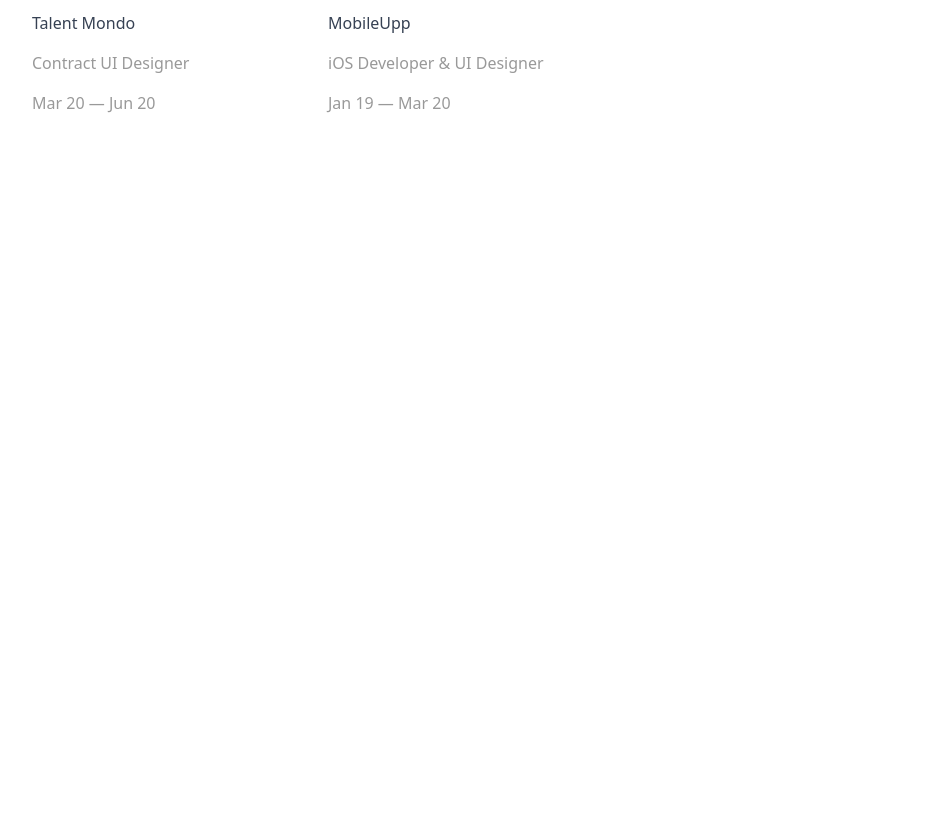
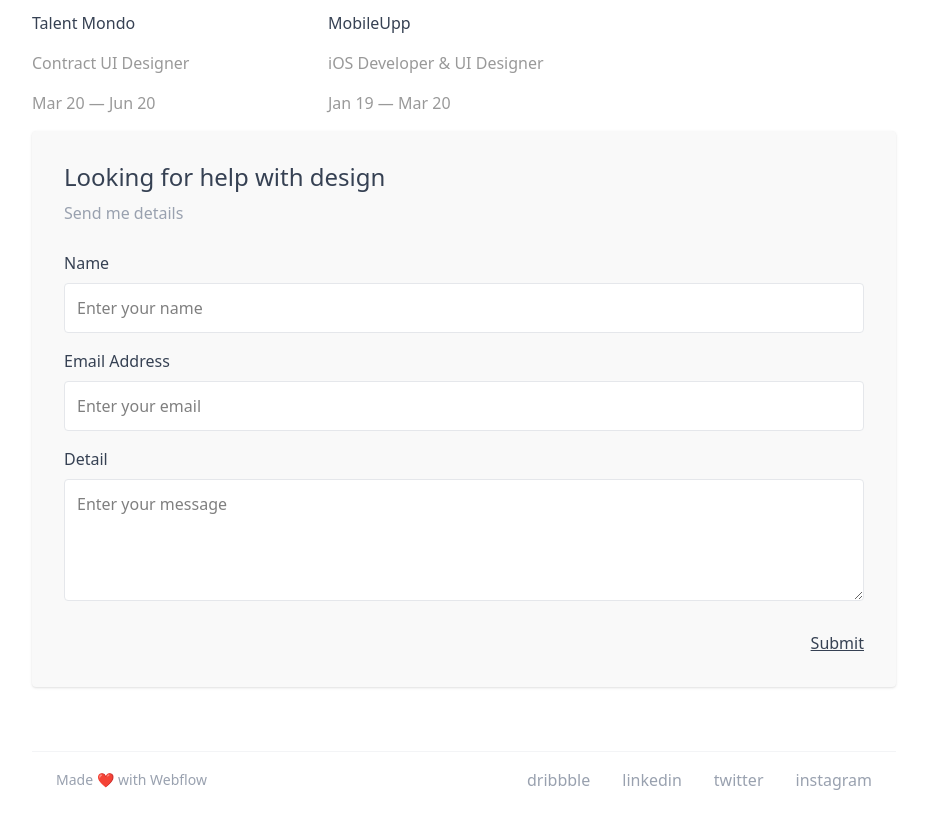
Before and after one commit to aslanliIbrahim/next-portfolio, a Next.js app in the folder portfolio/: page /main in a window 1280 px wide. Shown: the part 1340-2164 px from the top of the page, without its empty margins (176-1101 px from the left). Before the commit the page ends 1487 px from the top, so only its background shows below. Built offline with nearby package versions, Linux system fonts and the light colour scheme.

Commit message:
main page was finished

```diff
--- a/portfolio/app/layout.js
+++ b/portfolio/app/layout.js
@@ -1,5 +1,6 @@
 import { Montserrat } from "next/font/google";
 import "./globals.css";
+import Footer from "@/components/layout/footer";
 
 const montserrat = Montserrat({
   variable: "--font-montserrat",
@@ -14,8 +15,11 @@
 export default function RootLayout({ children }) {
   return (
     <html lang="en">
-      <body className={`${montserrat.variable} antialiased`}>
-        <div className="max-w-4xl mx-auto px-4 py-4">{children}</div>
+      <body
+        className={`${montserrat.variable} antialiased max-w-4xl mx-auto px-4 py-4`}
+      >
+        {children}
+        <Footer />
       </body>
     </html>
   );
--- a/portfolio/app/main/page.jsx
+++ b/portfolio/app/main/page.jsx
@@ -1,5 +1,6 @@
 import Card from "@/components/shared/card";
 import Concept from "@/components/shared/concept";
+import Form from "@/components/shared/form";
 import Title from "@/components/views/title";
 import { projects } from "@/data/projects";
 import { conceptWorks } from "@/data/projects";
@@ -21,6 +22,7 @@
         title="Experience"
         items={experience}
       />
+      <Form />
     </div>
   );
 }
--- a/portfolio/app/page.js
+++ b/portfolio/app/page.js
@@ -2,5 +2,9 @@
 import HomePage from "./main/page";
 
 export default function Home() {
-  return <HomePage />;
+  return (
+    <main>
+      <HomePage />
+    </main>
+  );
 }
--- /dev/null
+++ b/portfolio/components/layout/footer.jsx
@@ -0,0 +1,75 @@
+import Link from "next/link";
+
+export default function Footer() {
+  return (
+    <footer className="py-4 px-6 border-t border-gray-100">
+      {/* Mobile layout (default) */}
+      <div className="flex flex-col items-center space-y-4 md:hidden">
+        <div className="text-gray-400 text-sm flex items-center">
+          Made <span className="text-red-500 mx-1">❤</span> with Webflow
+        </div>
+
+        <div className="flex items-center space-x-6">
+          <Link
+            href="#"
+            className="text-gray-400 hover:text-gray-600 transition-colors"
+          >
+            dribbble
+          </Link>
+          <Link
+            href="#"
+            className="text-gray-400 hover:text-gray-600 transition-colors"
+          >
+            linkedin
+          </Link>
+          <Link
+            href="#"
+            className="text-gray-400 hover:text-gray-600 transition-colors"
+          >
+            twitter
+          </Link>
+          <Link
+            href="#"
+            className="text-gray-400 hover:text-gray-600 transition-colors"
+          >
+            instagram
+          </Link>
+        </div>
+      </div>
+
+      {/* Desktop layout (hidden on mobile) */}
+      <div className="hidden md:flex md:justify-between md:items-center">
+        <div className="text-gray-400 text-sm flex items-center">
+          Made <span className="text-red-500 mx-1">❤</span> with Webflow
+        </div>
+
+        <div className="flex items-center space-x-8">
+          <Link
+            href="#"
+            className="text-gray-400 hover:text-gray-600 transition-colors"
+          >
+            dribbble
+          </Link>
+          <Link
+            href="#"
+            className="text-gray-400 hover:text-gray-600 transition-colors"
+          >
+            linkedin
+          </Link>
+          <Link
+            href="#"
+            className="text-gray-400 hover:text-gray-600 transition-colors"
+          >
+            twitter
+          </Link>
+          <Link
+            href="#"
+            className="text-gray-400 hover:text-gray-600 transition-colors"
+          >
+            instagram
+          </Link>
+        </div>
+      </div>
+    </footer>
+  );
+}
--- a/portfolio/components/shared/card.jsx
+++ b/portfolio/components/shared/card.jsx
@@ -3,7 +3,7 @@
 export default function Card({ margin, projects, linkTitle = "See All" }) {
   return (
     <section
-      className={`grid  grid-cols-1 sm:grid-cols-2 md:grid-cols-3 gap-6 my-[${margin}]`}
+      className={`grid justify-items-center grid-cols-1 sm:grid-cols-2 md:grid-cols-3 gap-6 my-[${margin}]`}
     >
       {projects.map((project) => (
         <div className="w-[264px]" key={project.id}>
--- a/portfolio/components/shared/concept.jsx
+++ b/portfolio/components/shared/concept.jsx
@@ -2,15 +2,15 @@
 
 export default function Concept({ margin, items, title, type }) {
   return (
-    <section className={`mb-[${margin}]`}>
+    <section className={`my-[${margin}]`}>
       <div>
         <h2 className="font-medium text-gray-700 text-2xl mb-4">{title}</h2>
       </div>
-      <div className="grid grid-cols-1 sm:grid-cols-2 md:grid-cols-3 gap-6">
+      <div className="grid grid-cols-1  sm:grid-cols-2 md:grid-cols-3 gap-6">
         {items.map((item) => (
           <div
             key={item.id}
-            className={type === "concept" ? "bg-gray-100 p-2 rounded" : ""}
+            className={type === "concept" ? "bg-gray-100 p-2 rounded flex justify-center items-center" : ""}
           >
             {type === "concept" && (
               <Image
--- /dev/null
+++ b/portfolio/components/shared/form.jsx
@@ -0,0 +1,59 @@
+export default function Form() {
+  return (
+    <form className="mb-16" id="form">
+      <div className="bg-[#F9F9F9] p-8 max-w-4xl mx-auto rounded shadow-sm">
+        <div className="mb-6">
+          <h3 className="text-2xl font-medium text-gray-700 mb-2 leading-7">
+            Looking for help with design
+          </h3>
+          <p className="font-light text-gray-400 leading-7">Send me details</p>
+        </div>
+
+        <div className="mb-4">
+          <label htmlFor="name" className="block mb-2 text-gray-700">
+            Name
+          </label>
+          <input
+            type="text"
+            id="name"
+            placeholder="Enter your name"
+            className="w-full p-3 border border-gray-200 rounded focus:outline-none focus:ring-1 focus:ring-gray-300 bg-white"
+          />
+        </div>
+
+        <div className="mb-4">
+          <label htmlFor="email" className="block mb-2 text-gray-700">
+            Email Address
+          </label>
+          <input
+            type="email"
+            id="email"
+            placeholder="Enter your email"
+            className="w-full p-3 border border-gray-200 rounded focus:outline-none focus:ring-1 focus:ring-gray-300 bg-white"
+          />
+        </div>
+
+        <div className="mb-6">
+          <label htmlFor="detail" className="block mb-2 text-gray-700">
+            Detail
+          </label>
+          <textarea
+            id="detail"
+            placeholder="Enter your message"
+            rows="4"
+            className="w-full p-3 border border-gray-200 rounded focus:outline-none focus:ring-1 focus:ring-gray-300 bg-white"
+          />
+        </div>
+
+        <div className="text-right">
+          <button
+            type="submit"
+            className="text-gray-700 underline  underline-offset-1 cursor-pointer"
+          >
+            Submit
+          </button>
+        </div>
+      </div>
+    </form>
+  );
+}
--- a/portfolio/components/views/title.jsx
+++ b/portfolio/components/views/title.jsx
@@ -1,5 +1,6 @@
 import Image from "next/image";
 import Aslanli from "../../public/Aslanli.jpg";
+import Link from "next/link";
 
 export default function Title() {
   return (
@@ -29,9 +30,12 @@
           MobileUpp. I love working on side projects, trying to improve myself
           on SwiftUI and Webflow.
         </p>
-        <p className="text-gray-700 underline  underline-offset-1 cursor-pointer">
+        <Link
+          href="#form"
+          className="text-gray-700 underline  underline-offset-1 cursor-pointer"
+        >
           Contact me
-        </p>
+        </Link>
       </div>
     </section>
   );
```
